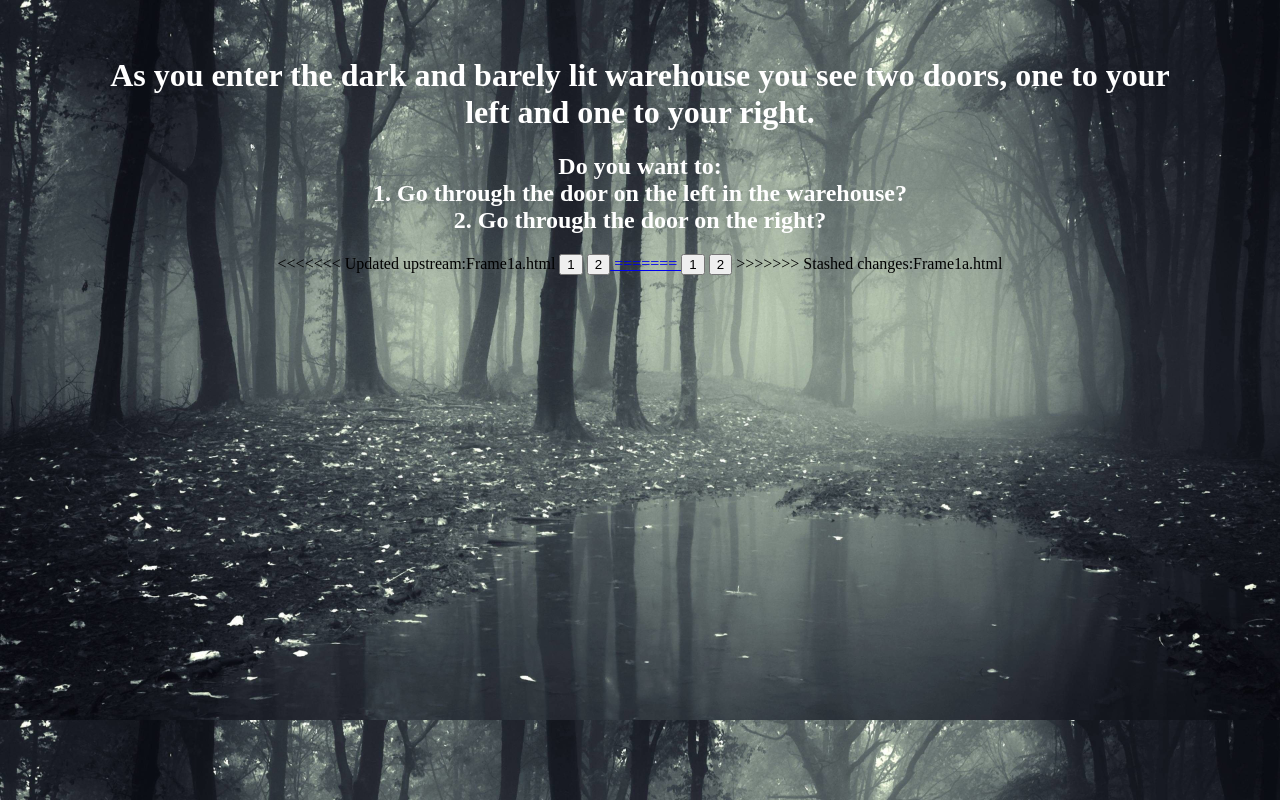
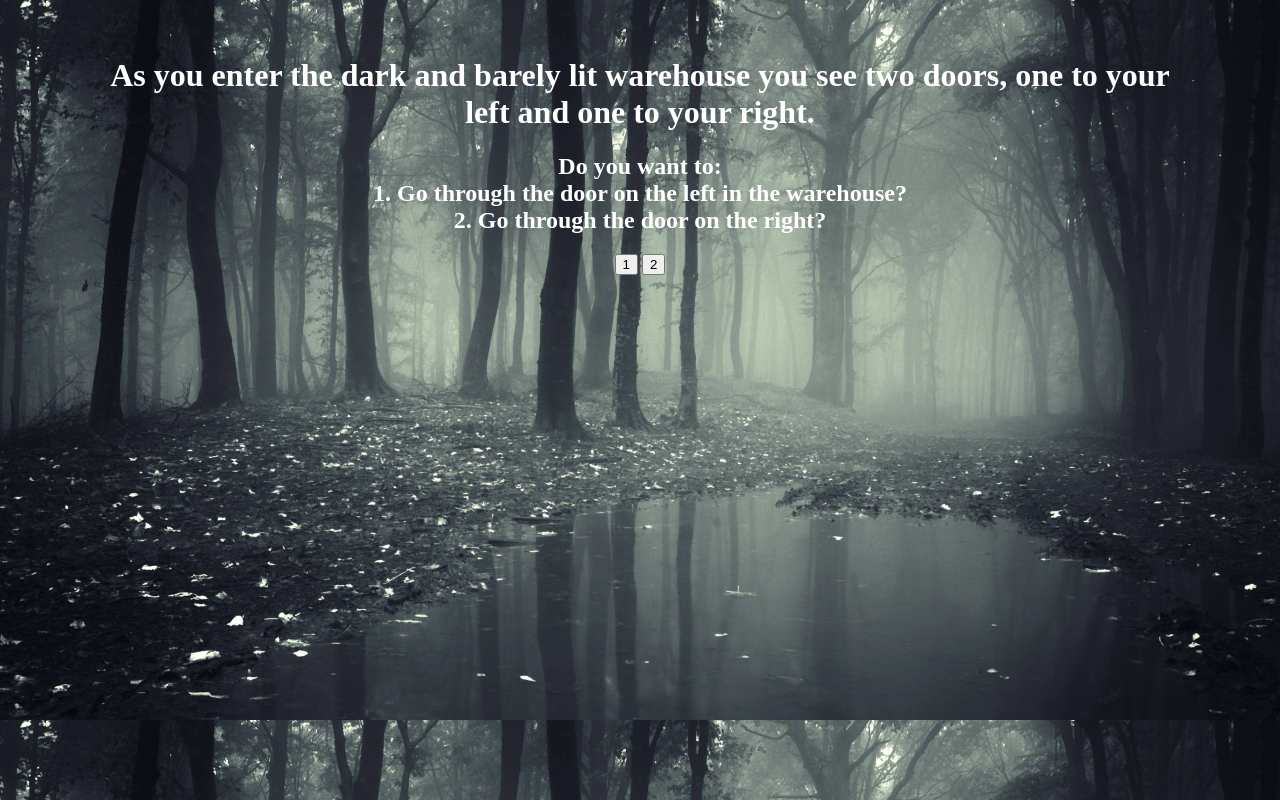
Before and after one commit to Alaurosa/Text-Adventure, a plain HTML site: page Frame1a.html in a window 1280 px wide. Drawn offline with Linux system fonts and the light colour scheme.

Commit message:
Update Frame1a.html

```diff
--- a/Frame1a.html
+++ b/Frame1a.html
@@ -19,11 +19,6 @@ Do you want to:
  <br>
   2. Go through the door on the right?
   </h2>
-<<<<<<< Updated upstream:Frame1a.html
-  <a href="Frame2a.html"><button type="button" name="Theevilbutton">1</button></a>
-  <a href="Frame2b.html"><button type="button" name="Theevilbutton2">2</button>
-=======
   <a href="Frame1aa.html"><button type="button" name="Theevilbutton">1</button></a>
   <a href="Frame1ab.html"><button type="button" name="Theevilbutton2">2</button></a>
->>>>>>> Stashed changes:Frame1a.html
 </body>
```
